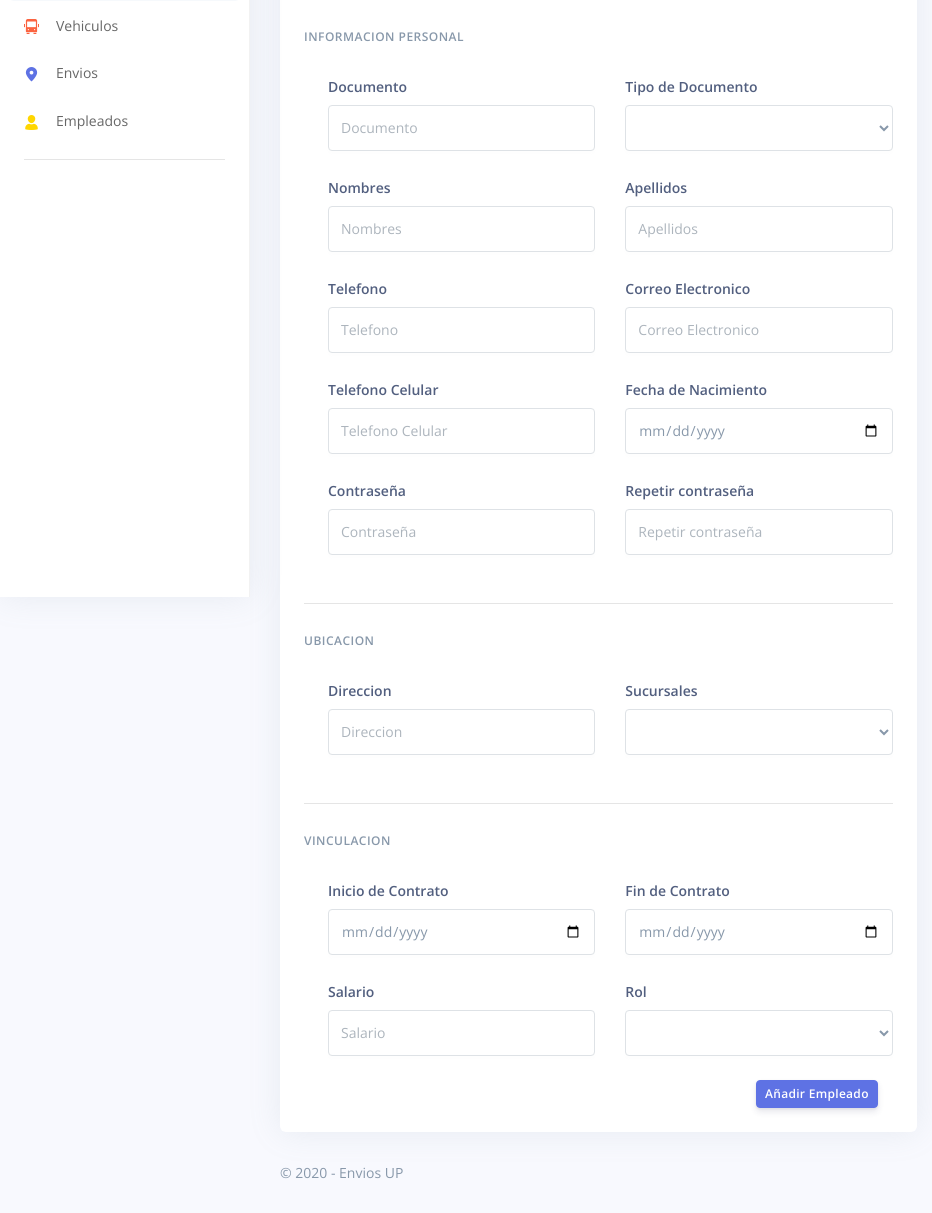
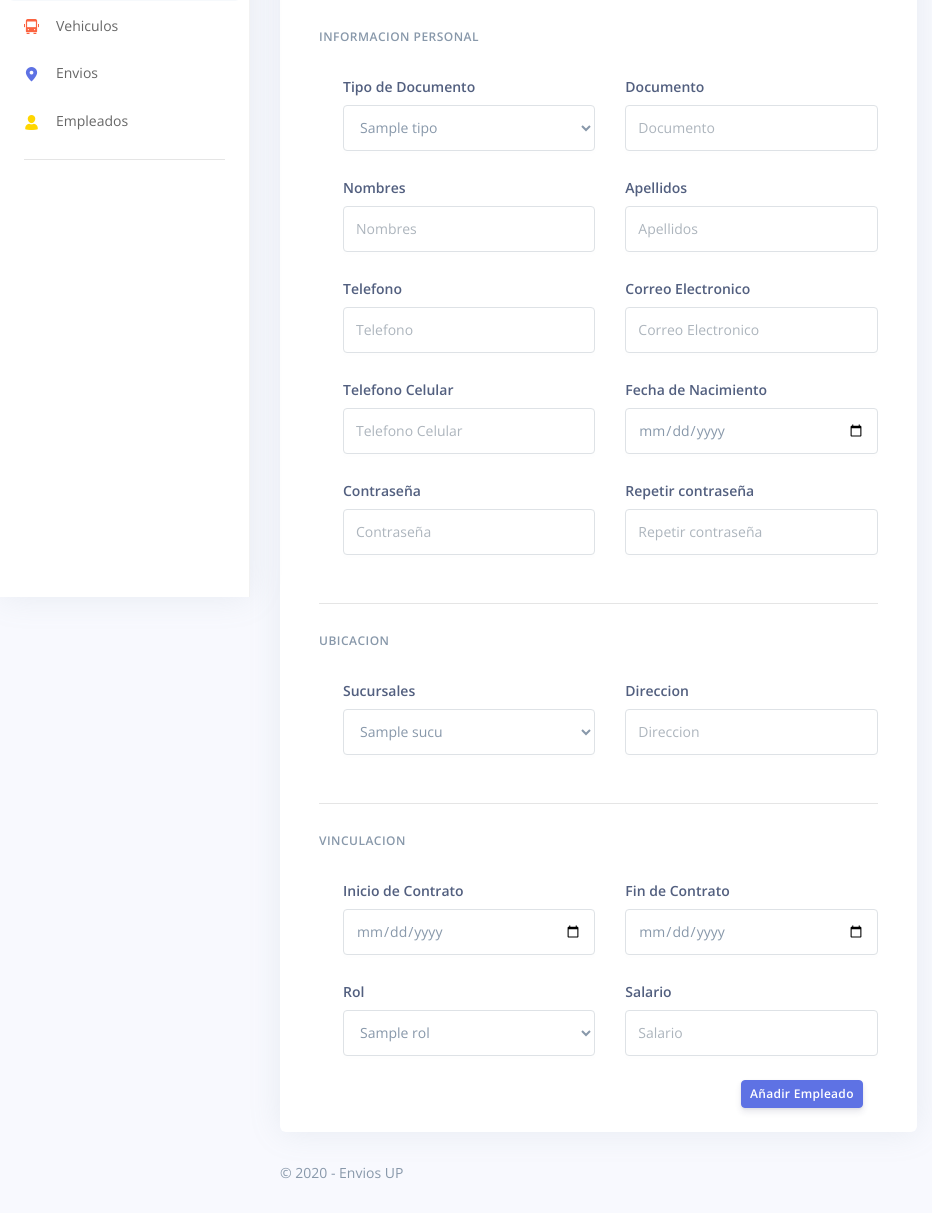
Before and after one commit to camilo-gc/enviosUP, a Django app: template empresa/templates/empleado.html in a window 1280 px wide. Shown: the part 203-1416 px from the top of the page, without its empty margins (0-932 px from the left). Run offline with Django 3.2, Linux system fonts and the light colour scheme; the template is opened without the code that fills it: most values are stand-ins (such as "Sample title", 1, 10 or a date in 2020); one stand-in notice (Sample message) is shown; lists and menus that the app fills with data are empty; some libraries are stand-ins or nearby versions.

Commit message:
Registro de empleado en el nuevo template

```diff
--- a/empresa/templates/empleado.html
+++ b/empresa/templates/empleado.html
@@ -6,8 +6,12 @@
   <meta name="viewport" content="width=device-width, initial-scale=1, shrink-to-fit=no">
   <title>Admin - ENVIOS UP</title>
   {% load static %}
+
+  <link rel="stylesheet" href="https://cdnjs.cloudflare.com/ajax/libs/toastr.js/latest/css/toastr.min.css">
   <!-- JQuery Primero -->
   <script src="https://ajax.googleapis.com/ajax/libs/jquery/3.4.1/jquery.min.js"></script>
+  <!-- Toastr.js Después -->
+  <script src="https://cdnjs.cloudflare.com/ajax/libs/toastr.js/latest/js/toastr.min.js"></script>
   <!-- Favicon -->
   <link rel="shortcut icon" type="image/x-icon" href="{% static 'empresa/images/favicon.ico' %}" />
   <!-- Fonts -->
@@ -106,6 +110,20 @@
 </head>
 
 <body>
+
+  {% if messages %}
+        {% for message in messages %}
+            {% if message.tags == 'success'%}
+                <script type=text/javascript>toastr.{{ message.tags }}('{{ message }}')</script>
+            {% elif message.tags == 'info' %}
+                <script type=text/javascript>toastr.{{ message.tags }}('{{ message }}')</script>
+            {% elif message.tags == 'warning' %}
+                <script type=text/javascript>toastr.{{ message.tags }}('{{ message }}')</script>
+            {% elif message.tags == 'error' %}
+                <script type=text/javascript>toastr.{{ message.tags }}('{{ message }}')</script>
+            {% endif %}
+        {% endfor %}
+    {% endif %}
   <!-- Sidenav -->
   <nav class="sidenav navbar navbar-vertical  fixed-left  navbar-expand-xs navbar-light bg-white" id="sidenav-main">
     <div class="scrollbar-inner">
@@ -176,7 +194,7 @@
         </div>
       </div>
     </nav>
-    <div style="min-height: 100px;"">  </div>
+    <div style="min-height: 100px;">  </div>
     <div class="container-fluid mt--6"style="min-height: 100px;" >
       <div class="row">
         <div class="col-xl-8 order-xl-1">
@@ -189,20 +207,24 @@
               </div>
             </div>
             <div class="card-body">
-              <form>
+              <form onsubmit="return validar();"class="col-12" action="{% url 'empleado' %}" method="POST" name="f1">{% csrf_token %}
                 <h6 class="heading-small text-muted mb-4">Informacion Personal</h6>
                 <div class="pl-lg-4">
                   <div class="row">
-                    <div class="col-lg-6">
+                  <div class="col-lg-6">
                       <div class="form-group">
-                        <label class="form-control-label" for="per_documento">Documento</label>
-                        <input type="text" id="per_documento" class="form-control" placeholder="Documento" value="" required>
+                        <label class="form-control-label" for="td_id">Tipo de Documento</label>
+                        <select id="td_id" name="tipo_documento" class="form-control" >
+                          {% for tipo in tipos %}
+                            <option value="{{tipo.td_id}}">{{tipo.td_nombre}}</option>
+                          {% endfor%}
+                        </select>
                       </div>
                     </div>
                     <div class="col-lg-6">
                       <div class="form-group">
-                        <label class="form-control-label" for="td_id">Tipo de Documento</label>
-                        <select id="td_id" name="tipo_documento" class="form-control" ></select>
+                        <label class="form-control-label" for="per_documento">Documento</label>
+                        <input type="text" id="per_documento" name="per_documento" class="form-control" placeholder="Documento" value="" required>
                       </div>
                     </div>
                   </div>
@@ -210,49 +232,49 @@
                     <div class="col-lg-6">
                       <div class="form-group">
                         <label class="form-control-label" for="per_nombre">Nombres</label>
-                        <input type="text" id="per_nombre" class="form-control" placeholder="Nombres" value="" required>
+                        <input type="text" id="per_nombre" name="per_nombre" class="form-control" placeholder="Nombres" value="" required>
                       </div>
                     </div>
                     <div class="col-lg-6">
                       <div class="form-group">
                         <label class="form-control-label" for="per_apellido">Apellidos</label>
-                        <input type="text" id="per_apellido" class="form-control" placeholder="Apellidos" value="" required>
+                        <input type="text" id="per_apellido" name="per_apellido" class="form-control" placeholder="Apellidos" value="" required>
                       </div>
                     </div>
                     <div class="col-lg-6">
                       <div class="form-group">
                         <label class="form-control-label" for="per_telefono">Telefono</label>
-                        <input type="text" id="per_telefono" onkeypress="comprueba_tel(this)" class="form-control" placeholder="Telefono" required>
+                        <input type="text" id="per_telefono" name="per_telefono" onkeypress="comprueba_tel(this)" class="form-control" placeholder="Telefono" required>
                       </div>
                     </div>
                     <div class="col-lg-6">
                       <div class="form-group">
                         <label class="form-control-label" for="per_email">Correo Electronico</label>
-                        <input type="text" id="per_email" class="form-control" placeholder="Correo Electronico" value="" required>
+                        <input type="text" id="per_email" name="per_email" class="form-control" placeholder="Correo Electronico" value="" required>
                       </div>
                     </div>
                     <div class="col-lg-6">
                       <div class="form-group">
                         <label class="form-control-label" for="per_celular">Telefono Celular</label>
-                        <input type="text" id="per_celular" onkeypress="comprueba_celular(this)" class="form-control" placeholder="Telefono Celular" required>
+                        <input type="text" id="per_celular" name="per_celular" onkeypress="comprueba_celular(this)" class="form-control" placeholder="Telefono Celular" required>
                       </div>
                     </div>
                     <div class="col-lg-6">
                       <div class="form-group">
                         <label class="form-control-label" for="per_fechanaci">Fecha de Nacimiento</label>
-                        <input type="date" id="per_fechanaci" class="form-control" placeholder="Fecha de Nacimiento" value="" required>
+                        <input type="date" id="per_fechanaci" name="per_fechanaci" class="form-control" placeholder="Fecha de Nacimiento" value="" required>
                       </div>
                     </div>
                     <div class="col-lg-6">
                       <div class="form-group">
                         <label class="form-control-label" for="per_fechanaci">Contraseña</label>
-                        <input type="text" id="per_contraseña" class="form-control" placeholder="Contraseña" value="" required>
+                        <input type="password" id="per_contraseña" name="per_contraseña" class="form-control" placeholder="Contraseña" value="" required>
                       </div>
                     </div>
                     <div class="col-lg-6">
                       <div class="form-group">
                         <label class="form-control-label" for="per_fechanaci">Repetir contraseña</label>
-                        <input type="text" id="per_repetir_contraseña" class="form-control" placeholder="Repetir contraseña" value="" required>
+                        <input type="password" id="per_repetir_contraseña" class="form-control" placeholder="Repetir contraseña" value="" required>
                       </div>
                     </div>
                   </div>
@@ -261,16 +283,20 @@
                 <h6 class="heading-small text-muted mb-4">Ubicacion</h6>
                 <div class="pl-lg-4">
                   <div class="row">
-                    <div class="col-md-6">
+                  <div class="col-md-6">
                       <div class="form-group">
-                        <label class="form-control-label" for="per_direccion">Direccion</label>
-                        <input id="per_direccion" class="form-control" placeholder="Direccion" value="" type="text" required>
+                        <label class="form-control-label" for="dep_id">Sucursales</label>
+                        <select name="suc_id" class="form-control" id="suc_id">
+                          {% for sucu in suc %}
+                            <option value="{{sucu.suc_id}}">{{sucu.suc_nombre}}</option>
+                          {% endfor%}
+                        </select>
                       </div>
                     </div>
                     <div class="col-md-6">
                       <div class="form-group">
-                        <label class="form-control-label" for="dep_id">Sucursales</label>
-                        <select name="sucursales" class="form-control" id="suc_id"></select>
+                        <label class="form-control-label" for="per_direccion">Direccion</label>
+                        <input id="per_direccion" name="per_direccion" class="form-control" placeholder="Direccion" value="" type="text" required>
                       </div>
                     </div>
                   </div>
@@ -282,27 +308,31 @@
                   <div class="col-lg-6">
                     <div class="form-group">
                       <label class="form-control-label" for="emp_inicioContrato">Inicio de Contrato</label>
-                      <input type="date" id="emp_inicioContrato" class="form-control" placeholder="Inicio de Contrato" required>
+                      <input type="date" id="emp_inicioContrato" name="emp_inicioContrato" class="form-control" placeholder="Inicio de Contrato" required>
                     </div>
                   </div>
                   <div class="col-lg-6">
                     <div class="form-group">
                       <label class="form-control-label" for="emp_finContrato">Fin de Contrato</label>
-                      <input type="date" id="emp_finContrato" class="form-control" placeholder="Fin de Contrato" required>
+                      <input type="date" id="emp_finContrato" name="emp_finContrato" class="form-control" placeholder="Fin de Contrato" required>
                     </div>
                   </div>
                 </div>
                 <div class="row">
-                  <div class="col-lg-6">
+                <div class="col-lg-6">
                     <div class="form-group">
-                      <label class="form-control-label" for="emp_salario">Salario</label>
-                      <input type="number" id="emp_salario" onkeypress="comprueba_salario(this)" class="form-control" placeholder="Salario" value="" required>
+                      <label class="form-control-label" for="rol_rol_id">Rol</label>
+                      <select name="roles" class="form-control" id="rol_rol_id">
+                        {% for rol in roles %}
+                          <option value="{{rol.rol_id}}">{{rol.rol_nombre}}</option>
+                        {% endfor%}
+                      </select>
                     </div>
                   </div>
                   <div class="col-lg-6">
                     <div class="form-group">
-                      <label class="form-control-label" for="rol_rol_id">Rol</label>
-                      <select name="roles" class="form-control" id="rol_rol_id"></select>
+                      <label class="form-control-label" for="emp_salario">Salario</label>
+                      <input type="number" id="emp_salario" name="emp_salario" onkeypress="comprueba_salario(this)" class="form-control" placeholder="Salario" value="" required>
                     </div>
                   </div>
                 </div>
--- a/enviosUP/settings.py
+++ b/enviosUP/settings.py
@@ -83,7 +83,7 @@
         'ENGINE': 'django.db.backends.mysql',
         'NAME': 'envios_up',
         'USER': 'root',
-        'PASSWORD': '1234', #Revisar Siempreeeeee!!!!!
+        'PASSWORD': '', #Revisar Siempreeeeee!!!!!
         'HOST': 'localhost',
     }
 }
```
Also changed, not shown: empresa/views.py (+69 -1 lines).
